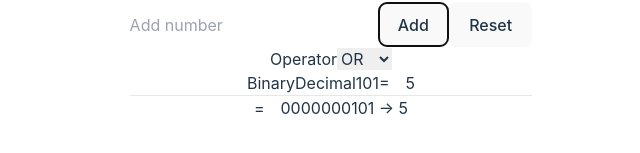
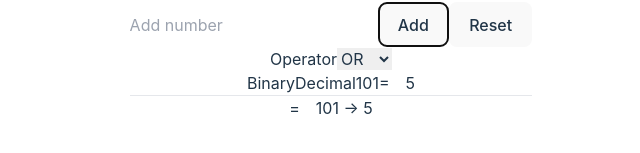
Before and after one commit to alecxdev/bitwise-operator-visualizer, a React (Vite) app: page / in a window 1280 px wide. Both pictures are taken after typing "5" into the empty fields and a click on the button "Add". Shown: the part 339-492 px from the top of the page, without its empty margins (309-949 px from the left). Built offline with nearby package versions, Linux system fonts and the light colour scheme.

Commit message:
Add 0s to match max value length

```diff
--- a/src/component/operator.tsx
+++ b/src/component/operator.tsx
@@ -1,10 +1,10 @@
-import { Fragment, useMemo } from 'react';
+import { Fragment, useMemo, useState } from 'react';
 import { Binary } from './binary';
 import { Bitwise, BITWISE_OPERATORS } from '../models';
 import { andFn, orFn, xorFn } from '../services/bitwise';
 
 export const Operator = ({ nums, operator }: { nums: number[]; operator: Bitwise }) => {
-
+    const [maxSize, setMaxSize] = useState(0);
 
     const total = useMemo(() => {
         let fn;
@@ -23,7 +23,10 @@ export const Operator = ({ nums, operator }: { nums: number[]; operator: Bitwise
             throw new Error('Bitwise unknown');
         }
 
-        return nums.reduce(fn);
+        return nums.reduce((prev, curr) => {
+            setMaxSize(v => v > curr.toString(2).length ? v : curr.toString(2).length);
+            return fn(prev, curr);
+        });
     }, [nums, operator]);
 
 
@@ -35,7 +38,10 @@ export const Operator = ({ nums, operator }: { nums: number[]; operator: Bitwise
             <span>Decimal</span>
             {nums.map((num, i) => (
                 <Fragment key={i}>
-                    <Binary className='odd:bg-gray-100 rounded-l-lg text-right'>{num}</Binary>
+                    <Binary
+                    className='odd:bg-gray-100 rounded-l-lg text-right'
+                    bitSize={maxSize}
+                    >{num}</Binary>
                     {/* <button>^</button>
                     <button>|</button>
                     <button>&</button> */}
@@ -44,7 +50,7 @@ export const Operator = ({ nums, operator }: { nums: number[]; operator: Bitwise
             ))}
         </div>
             <hr className='my-4 border-b w-full' />
-            <div>=&emsp;<Binary className="font-bold" bitSize={10}>{total}</Binary> -&gt; {total}</div>
+            <div>=&emsp;<Binary className="font-bold">{total}</Binary> -&gt; {total}</div>
         </>
     )
 }
```
